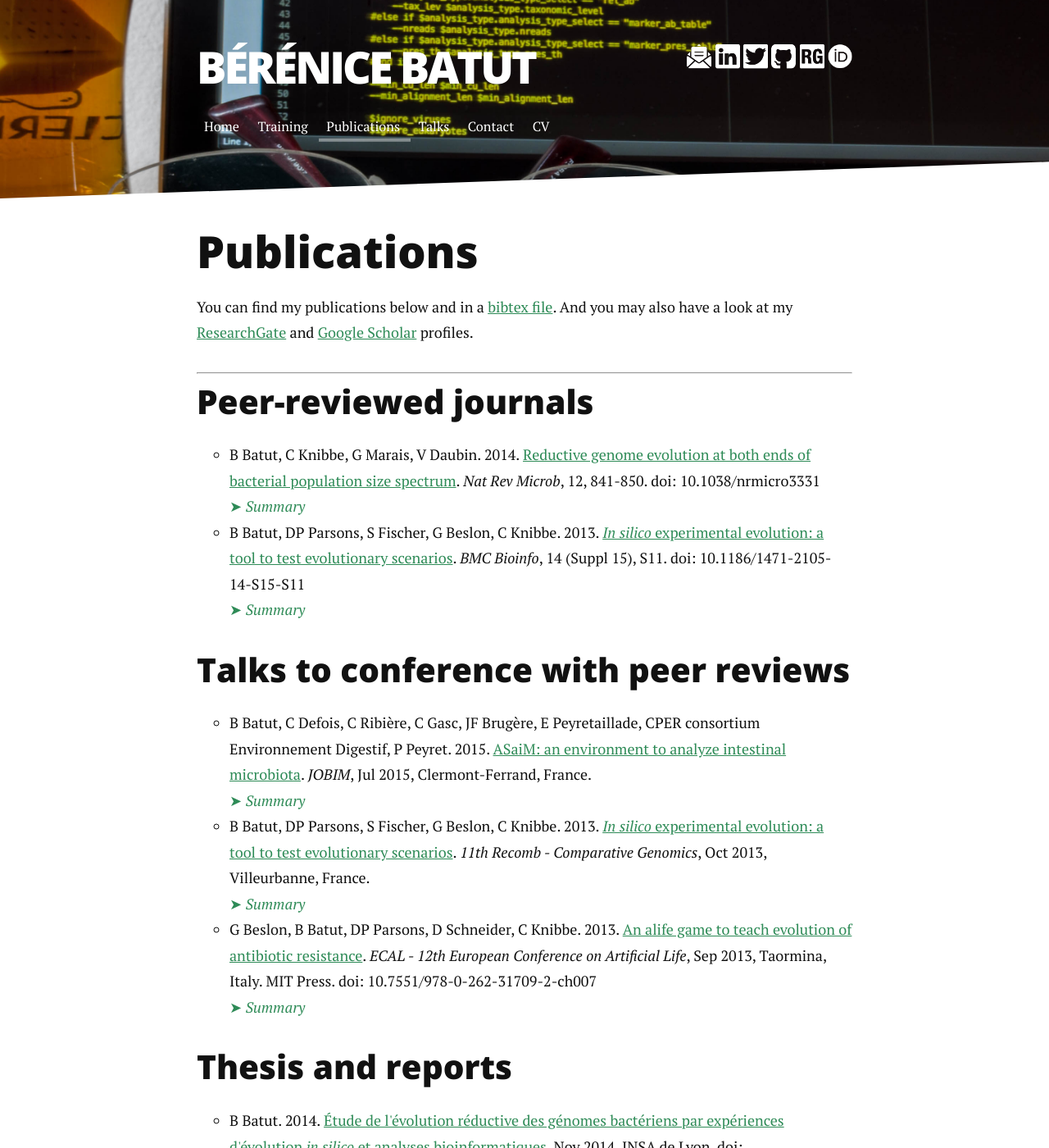
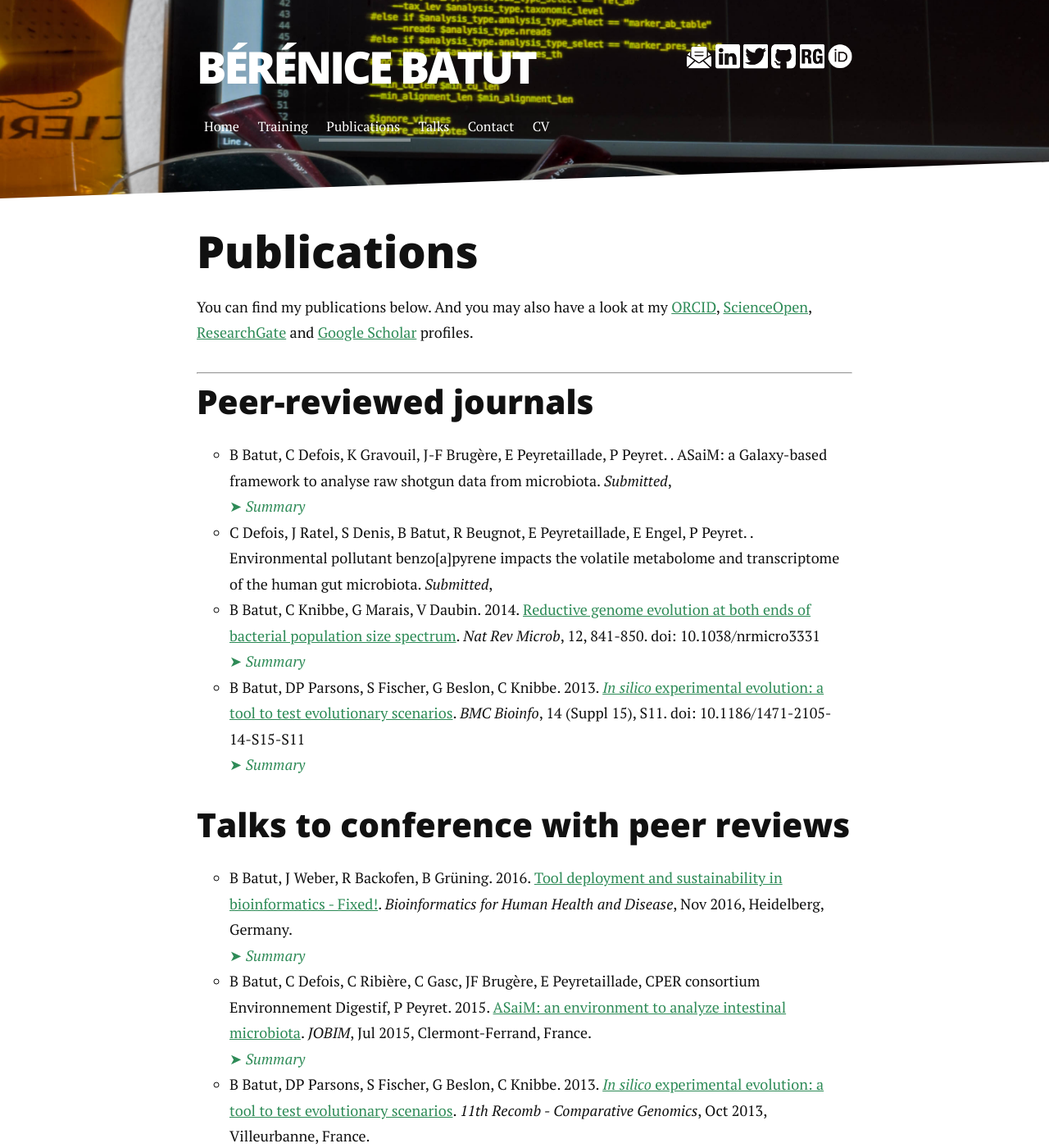
Before and after one commit to bebatut-research/bebatut-research.github.io, a Jekyll site: the page built from publications.md, in a window 1280 px wide and 1400 px high. Shown: the whole window at 82% size. Built offline with Jekyll 4.4.1, drawn with Linux system fonts in a browser that asks for light colours; nearby versions of some CDN libraries; Markdown is read by kramdown in place of the engine named in the settings; some of the changed lines change nothing that is shown.

Commit message:
Update publications

```diff
--- a/_data/publications.yml
+++ b/_data/publications.yml
@@ -1,6 +1,34 @@
 -
     type: Peer-reviewed journals
     publications:
+    -
+        title: "ASaiM: a Galaxy-based framework to analyse raw shotgun data from microbiota"
+        year:
+        authors: "B Batut, C Defois, K Gravouil, J-F Brugère, E Peyretaillade, P Peyret"
+        journal: "Submitted"
+        doi:
+        ref:
+        link:
+        summary: >
+            With new generation sequencing platforms, huge amounts of short reads are produced. Inappropriate
+            use of sequence analysis procedures may result in misinterpretation and error propagation. This
+            is particularly true for the analyses of complex microorganism communities. Modular, accessible and sharable
+            user-friendly tools are then urgently needed to conduct efficient and reproducible analyses to explore
+            microbiota data.
+            We developed ASaiM, an open-source Galaxy-based framework dedicated to assist in the microbiota
+            data analyses. It provides an expertly selected collection of tools, (customizable) workflows and databases
+            to focus specifically on the exploitation of taxonomic and metabolic information from raw metagenomic
+            and metatranscriptomic sequences. ASaiM provides a powerful framework to easily and quickly
+            exploit microbiota data in a reproducible and transparent environment
+    -
+        title: "Environmental pollutant benzo[a]pyrene impacts the volatile metabolome and transcriptome of the human gut microbiota"
+        year:
+        authors: "C Defois, J Ratel, S Denis, B Batut, R Beugnot, E Peyretaillade, E Engel, P Peyret"
+        journal: "Submitted"
+        doi:
+        ref:
+        link:
+        summary:
     -
         title: "Reductive genome evolution at both ends of bacterial population size spectrum"
         year: "2014"
@@ -55,6 +83,49 @@
 -
     type: Talks to conference with peer reviews
     publications:
+    -
+        title: "Tool deployment and sustainability in bioinformatics - Fixed!"
+        year: "2016"
+        authors: "B Batut, J Weber, R Backofen, B Grüning"
+        conf: "Bioinformatics for Human Health and Disease"
+        when: "Nov 2016"
+        at: "Heidelberg, Germany"
+        link: "https://bebatut-slides.github.io/de_nbi_heidelberg_11_16/#/"
+        summary: >
+            Nowadays, massive amounts of diverse data are generated in biomedical research.
+            To manage it and extract useful information, bioinformatic solutions are needed and
+            softwares must be developed. The development of a tool should always follow a similar
+            process. First, to solve a scientific question or a need, some source code is developed,
+            that can be distributed as it is. To help its deployment and ease the usage of the tools,
+            the code is packaged in various package formats. The tool behind the code is then deployed
+            and used by the targeted users. Ideally, documentation, training and support are also provided
+            to help users, spread the solution and advertise it.
+
+            This process, from development to support, is the golden path to develop a good tool. But issues for deployment and
+            sustainability of the tool are found for many bioinformatic tools. What bioinformatician has not dealt with the
+            situation of missing tool dependencies, or an older version of a tool could not be installed due to various reasons.
+            Deployment and sustainability of tools are therefore a major issue for productivity and reproducibility in science.
+
+            For deployment issues, we need a package manager that is OS and programming language agnostic, as bioinformatic tools
+            are developed in mostly all available languages and can be used on every major operating systems, including ancient ones.
+            Moreover all available packages have to be permanently cached to be always reachable and enable reproducibility.
+
+            Here we describe a community effort to create a flexible, scalable and sustainable system to fix the tool deployment
+            problem once and for all.
+
+            Bioconda is a distribution of bioinformatics softwares using Conda, an open source package manager, independent of any
+            programming language and OS. Installation of conda packages are fast and robust. No root privileges are required and
+            multiple versions of every software can be installed and managed in parallel. Helped by an extensive documentation, writing
+            a conda package is very simple, easing the contribution. Thanks to its big and fast-growing community, more than 1,500 bioinformatic
+            packages have been developed in last year. These packages are long-term stored in a public repository (Cargo Port), the distribution
+            center of the Galaxy Project, resolving the sustainability issue. Moreover, a technique called layer donning has been recently
+            introduced to build Docker containers automatically and very efficiently for all conda package.
+
+            Development of conda packages through the Bioconda community eases the packaging and the deployment of any bioinformatic tool.
+            The interface with Cargo Port enables sustainability by mirroring all sources. Building efficient Linux containers automatically
+            ensures an even higher layer of abstraction and isolation of the base system. Thanks to these collaborative projects, their
+            community and their collaborations, bioinformatics tools can be easily packaged, deployed and will be always available to help
+            biomedical research.
     -
         title: "ASaiM: an environment to analyze intestinal microbiota"
         year: "2015"
--- a/publications.md
+++ b/publications.md
@@ -5,11 +5,8 @@ title: Publications
 
 # Publications
 
-You can find my publications below and in a [bibtex file](assets/files/berenice_batut_ref.bib).
-And you may also have a look at my
-[ResearchGate](https://www.researchgate.net/profile/{{ site.social.researchgate }})
-and [Google Scholar](https://scholar.google.fr/citations?user=q5GpTJYAAAAJ&hl=fr)
-profiles.
+You can find my publications below. And you may also have a look at my [ORCID](https://orcid.org/{{ site.social.orcid }}">{{ site.social.orcid }}), [ScienceOpen](https://www.scienceopen.com/user/{{ site.social.scienceopen }}), [ResearchGate](https://www.researchgate.net/profile/{{ site.social.researchgate }})
+and [Google Scholar](https://scholar.google.fr/citations?user=q5GpTJYAAAAJ&hl=fr) profiles.
 
 ---
 
```
